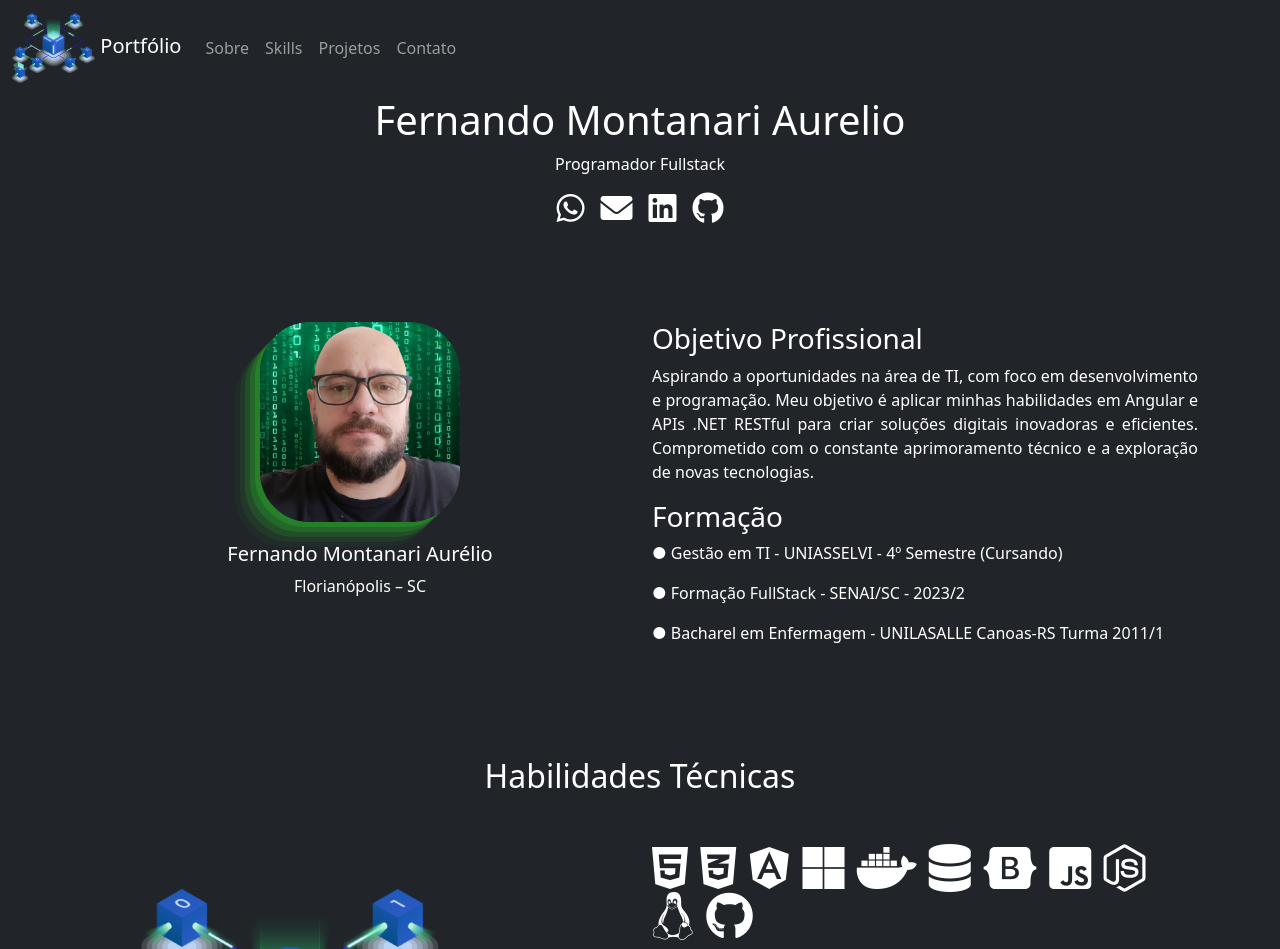
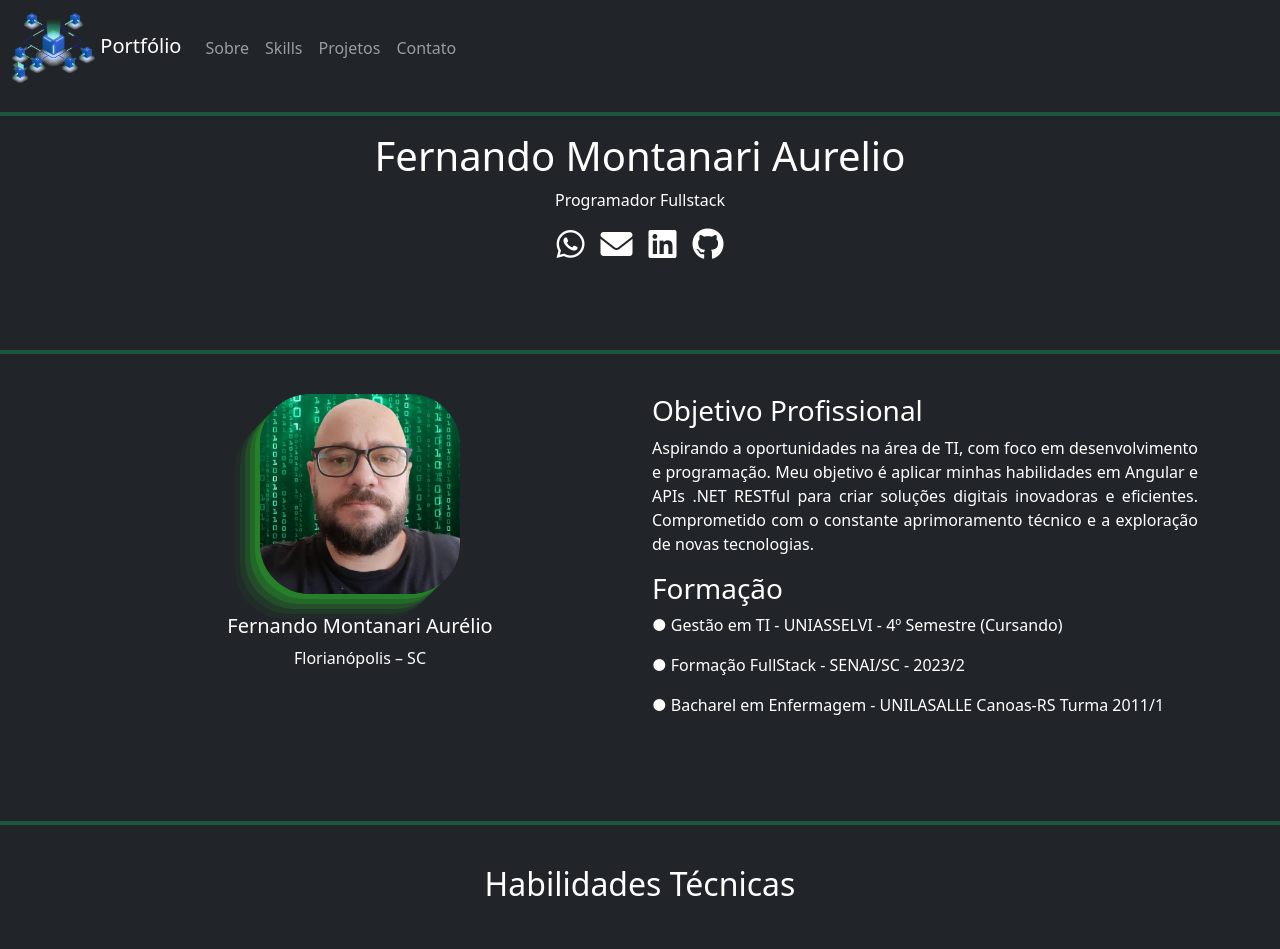
Before and after one commit to FeReDragon/fernando-m-aurelio.github.io, a plain HTML site: page index.html in a window 1280 px wide. Shown: the top 949 px of the page. Drawn offline with nearby package versions, Linux system fonts and the light colour scheme.

Commit message:
border success

```diff
--- a/index.html
+++ b/index.html
@@ -51,6 +51,8 @@
             </div>
         </div>
     </nav>
+    <hr class="border border-success border-2 opacity-50">
+
     <header class="text-center">
         <h1>Fernando Montanari Aurelio</h1>
         <p>Programador Fullstack</p>
@@ -70,6 +72,7 @@
         </div>
     </header>
      <br><br><br>
+     <hr class="border border-success border-2 opacity-50">
     <section id="about" class="p-4 bg-dark ">
         <div class="container">
             <div class="row">
@@ -96,6 +99,7 @@
         </div>
     </section>
     <br><br>
+    <hr class="border border-success border-2 opacity-50">
     <section id="skills" class="p-4 bg-dark text-white">
         <div class="container">
             <h2 class="text-center mb-5">Habilidades Técnicas</h2>
@@ -142,6 +146,7 @@
         </div>
     </section>
     <br><br><br>
+    <hr class="border border-success border-2 opacity-50">
     <section id="projects" class="py-4 bg-dark ">
         <div class="container">
             <h2 class="text-center mb-5 text-white">Projetos Destacados</h2>
@@ -219,7 +224,7 @@
     </section>
 
     <br><br><br>
-
+    <hr class="border border-success border-2 opacity-50">
     <footer id="contact" class="bg-dark text-white">
         <div class="d-flex justify-content-center mt-2">
             <a href="https://wa.me/5548991715395" target="_blank" class="text-white mx-2 text-decoration-none">
```
